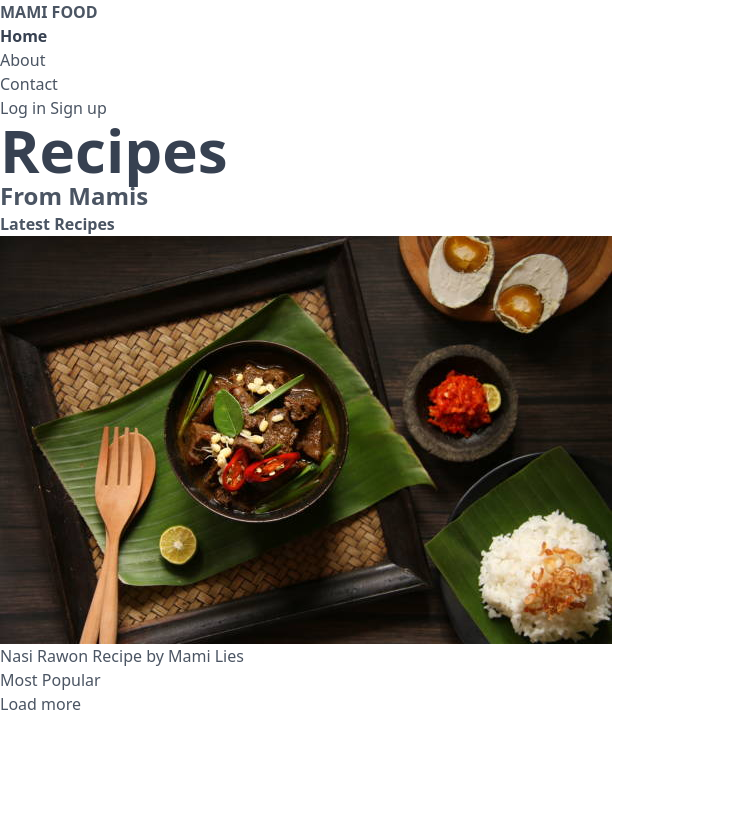
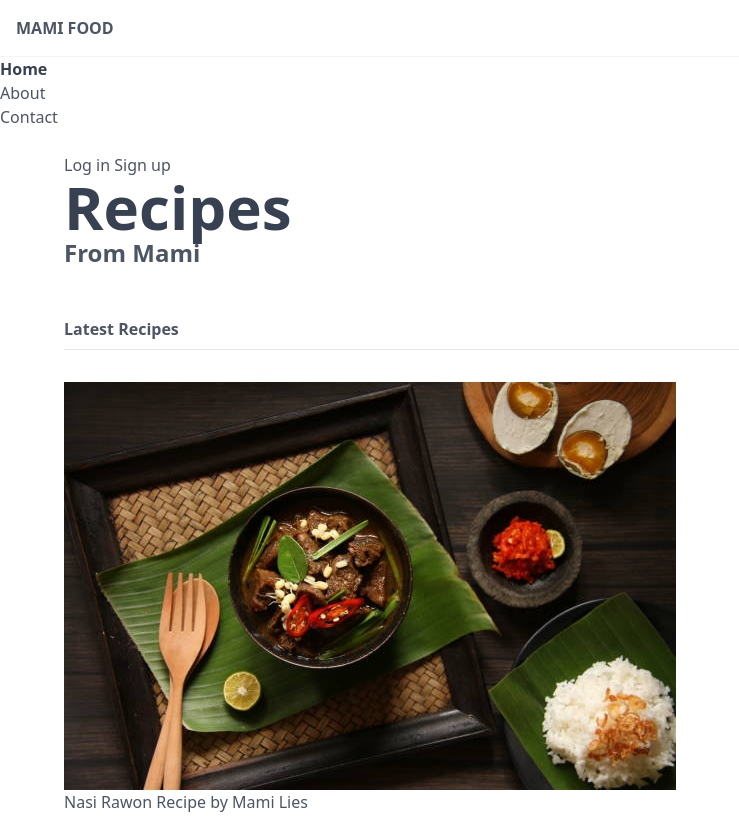
Before and after one commit to phieraditya/mamifood, a website: page src/index.html in a window 1280 px wide. Shown: the top 816 px of the page, without its empty margins (0-739 px from the left). Drawn offline with Linux system fonts and the light colour scheme.

Commit message:
Style margin, padding, borders

```diff
--- a/src/index.html
+++ b/src/index.html
@@ -12,7 +12,7 @@
       <div>
         <nav>
           <div>
-            <h1 class="font-bold uppercase">
+            <h1 class="font-bold uppercase p-4 border-b border-gray-100">
               <a href="/">Mami Food</a>
             </h1>
           </div>
@@ -31,7 +31,7 @@
       </div>
       <!-- end nav-->
 
-      <main>
+      <main class="px-16 py-6">
         <div>
           <a href="#">Log in</a>
           <a href="#">Sign up</a>
@@ -39,13 +39,15 @@
 
         <header>
           <h2 class="text-gray-700 text-6xl font-semibold">Recipes</h2>
-          <h3 class="text-2xl font-semibold">From Mamis</h3>
+          <h3 class="text-2xl font-semibold">From Mami</h3>
         </header>
 
         <div>
-          <h4 class="font-bold">Latest Recipes</h4>
+          <h4 class="font-bold mt-12 pb-2 border-b border-gray-200">
+            Latest Recipes
+          </h4>
 
-          <div>
+          <div class="mt-8">
             <!-- cards go here -->
             <div>
               <img src="img/nasi_rawon.jpeg" alt="Nasi Rawon" />
@@ -56,9 +58,11 @@
             </div>
           </div>
 
-          <h4>Most Popular</h4>
+          <h4 class="font-bold mt-12 pb-2 border-b border-gray-200">
+            Most Popular
+          </h4>
 
-          <div>
+          <div class="mt-8">
             <!-- cards go here -->
           </div>
 
```
Also changed, not shown: dist/output.css.
